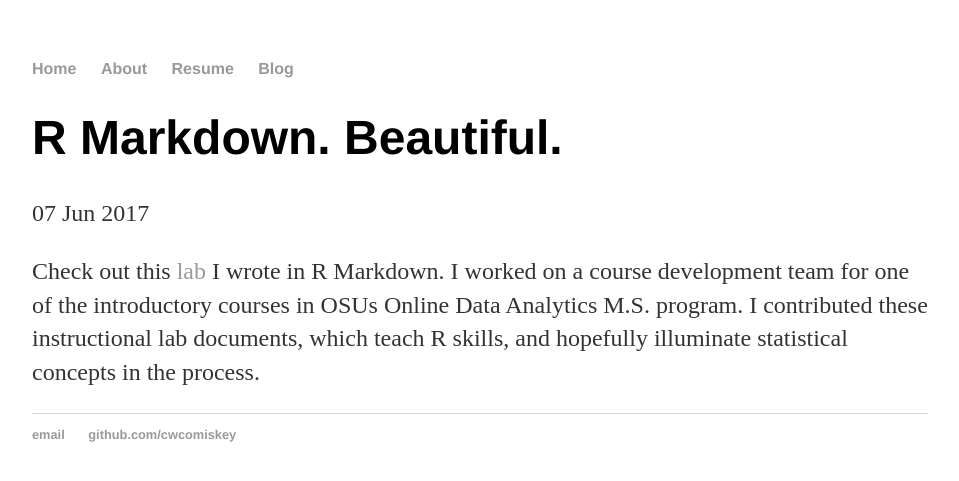
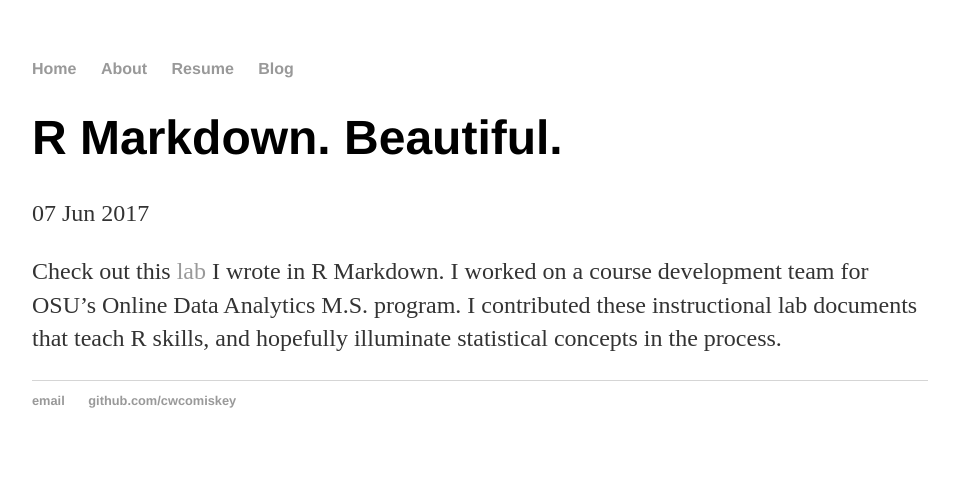
Before and after one commit to cwcomiskey/cwcomiskey.github.io, a Jekyll site: the page built from _posts/2017-06-07-CWC -Site-Launched.md, in a window 1280 px wide. Shown: the top 481 px of the page, without its empty margins (160-1119 px from the left). Built offline with Jekyll 4.4.1, drawn with Linux system fonts in a browser that asks for light colours.

Commit message:
Update 2017-06-07-CWC -Site-Launched.md

```diff
--- a/_posts/2017-06-07-CWC -Site-Launched.md
+++ b/_posts/2017-06-07-CWC -Site-Launched.md
@@ -5,4 +5,4 @@ date: 2017-06-07
 ---
 Check out this
 <a href="https://cwcomiskey.github.io/RMarkdown/M4Lab"> lab </a>
-I wrote in R Markdown. I worked on a course development team for one of the introductory courses in OSUs Online Data Analytics M.S. program. I contributed these instructional lab documents, which teach R skills, and hopefully illuminate statistical concepts in the process.
+I wrote in R Markdown. I worked on a course development team for OSU's Online Data Analytics M.S. program. I contributed these instructional lab documents that teach R skills, and hopefully illuminate statistical concepts in the process.
```
